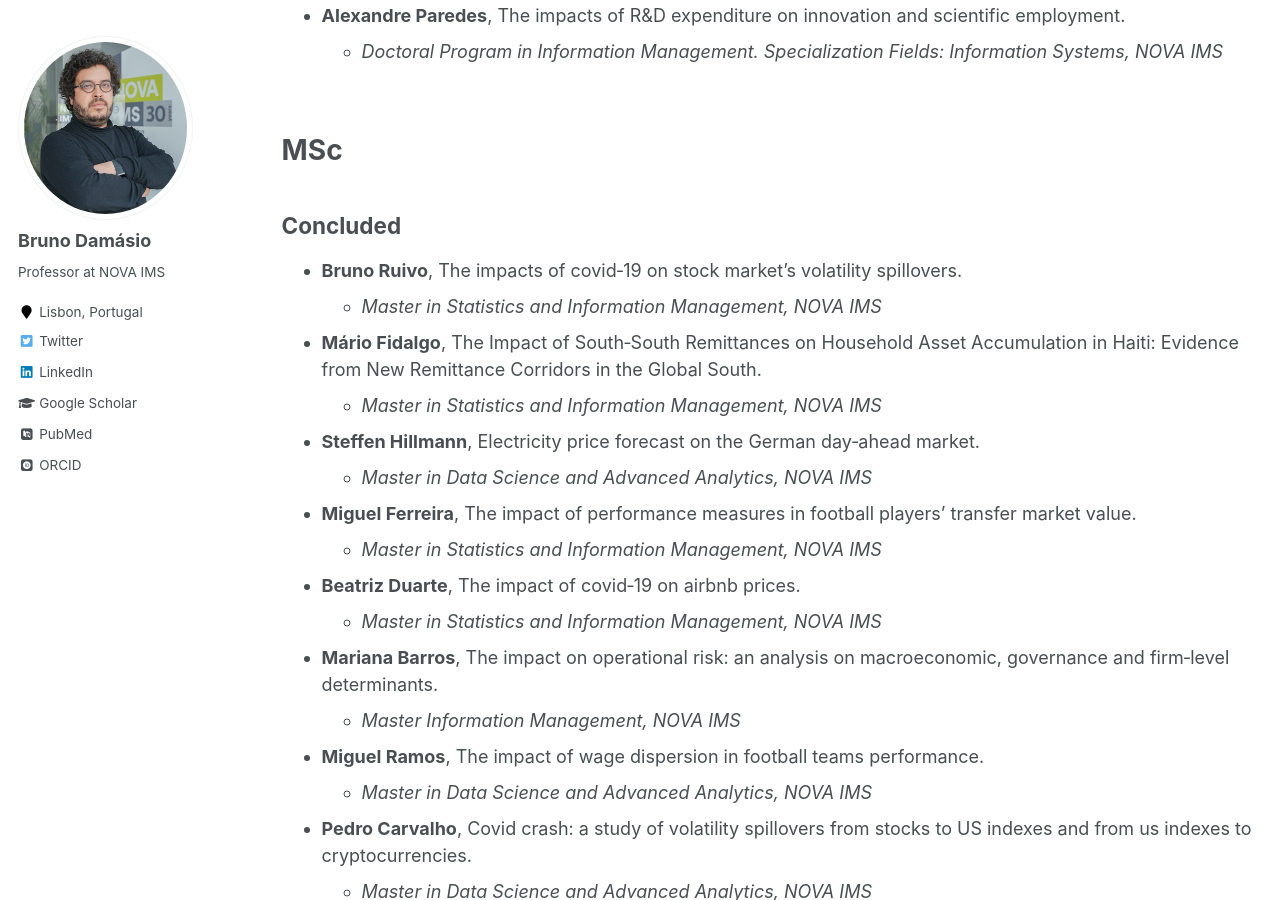
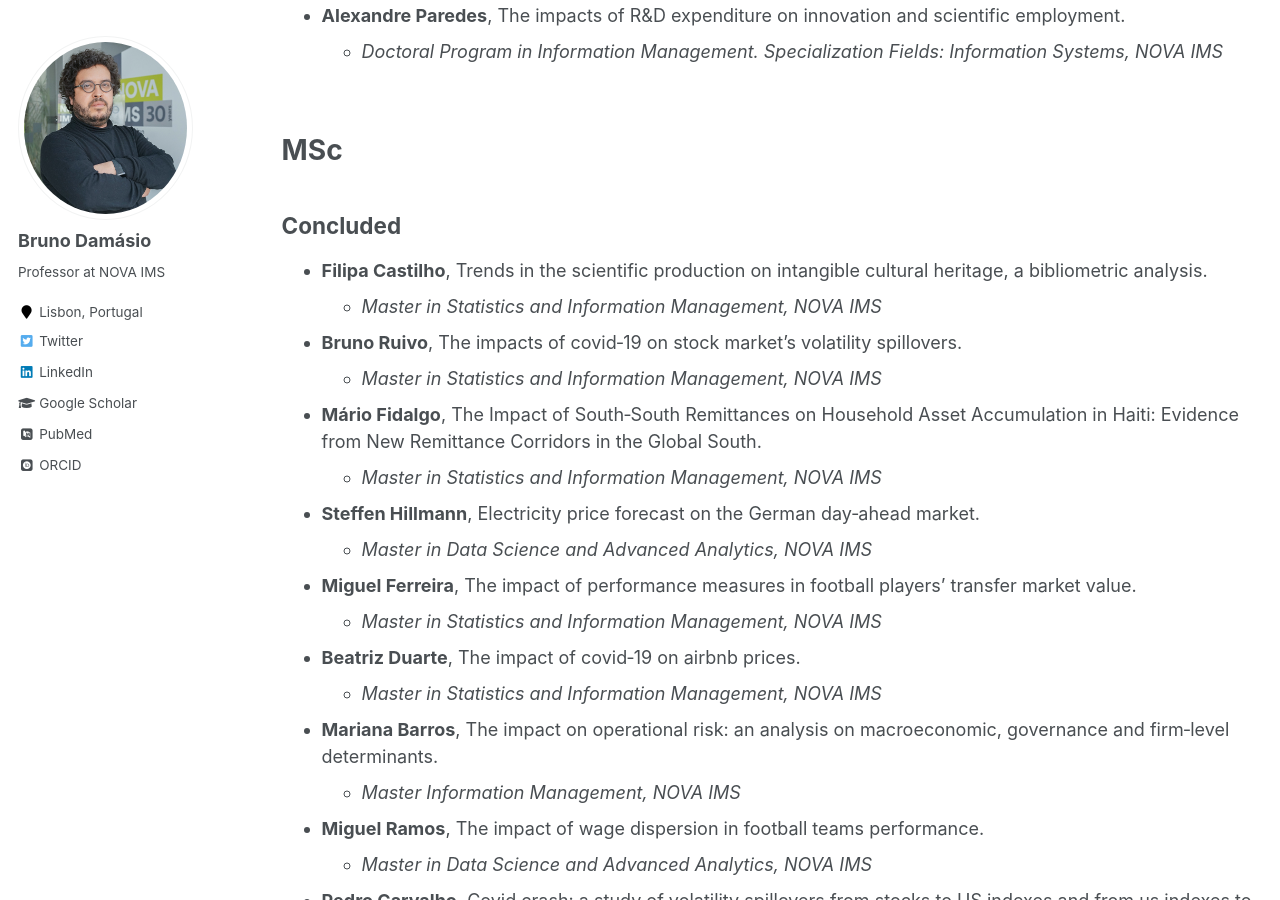
Before and after one commit to damasiob/damasiob.github.io, a Jekyll site: the page built from _pages/orietation.md, in a window 1280 px wide and 900 px high, scrolled down 678 px. Built offline with Jekyll 4.4.1, drawn with Linux system fonts in a browser that asks for light colours; some web fonts are replaced; some of the changed text lies outside the part shown.

Commit message:
Update orietation.md

```diff
--- a/_pages/orietation.md
+++ b/_pages/orietation.md
@@ -36,6 +36,10 @@ MSc
 
 Concluded
 ---
+  * **Filipa Castilho**, Trends in the scientific production on intangible cultural heritage, a
+bibliometric analysis.
+    * *Master in Statistics and Information Management, NOVA IMS*
+
   * **Bruno Ruivo**, The impacts of covid‑19 on stock market’s volatility spillovers.
     * *Master in Statistics and Information Management, NOVA IMS*
 
```
Also changed, not shown: other parts of _pages/orietation.md (+0 -5 lines).
